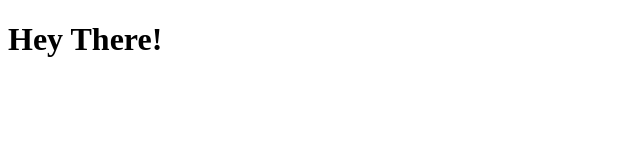
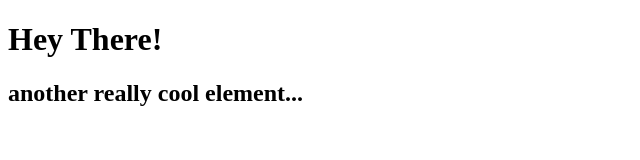
Before and after one commit to SteveG34/background-generator, a plain HTML site: page index.html in a window 1280 px wide. Shown: the whole page, without its empty margins (0-640 px from the left). Drawn offline with Linux system fonts and the light colour scheme.

Commit message:
changing text

```diff
--- a/index.html
+++ b/index.html
@@ -2,5 +2,6 @@
 <html>
     <div>
         <h1>Hey There!</h1>
+        <h2>another really cool element...</h2>
     </div>
 </html>
```
